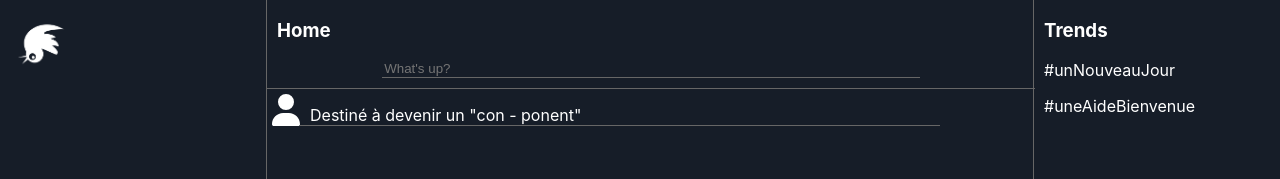
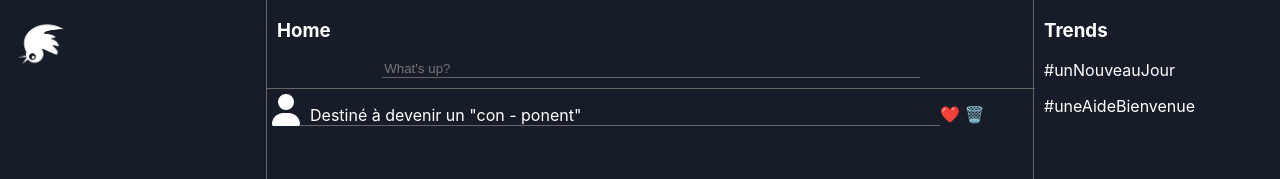
Before and after one commit to Viviane2111/hackatweet-frontend, a Next.js app: page /tweets in a window 1280 px wide. Shown: the top 179 px of the page. Built offline with nearby package versions, Linux system fonts and the light colour scheme.

Commit message:
like & trash

```diff
--- a/pages/tweets.js
+++ b/pages/tweets.js
@@ -38,6 +38,7 @@ export default function Tweets() {
             </div>
             {/* <h2>Hello</h2> */}
             <p className={styles.tweet}>Destiné à devenir un "con - ponent"</p>
+            <div className={styles.lol}>❤️ 🗑️</div>
           </div>
         </div>
         <div className={styles.rightSide}>
--- a/styles/Tweets.module.css
+++ b/styles/Tweets.module.css
@@ -48,6 +48,9 @@
   align-items: start;
   /* justify-content: space-between; */
 }
+.lol{
+  padding-top: 15px;
+}
 .userlogo {
   font-size: 2rem;
   padding: 5px 0 5px 5px;
```
Also changed, not shown: components/Login.js (+10 -5 lines), pages/login.js (+11 -3 lines).
